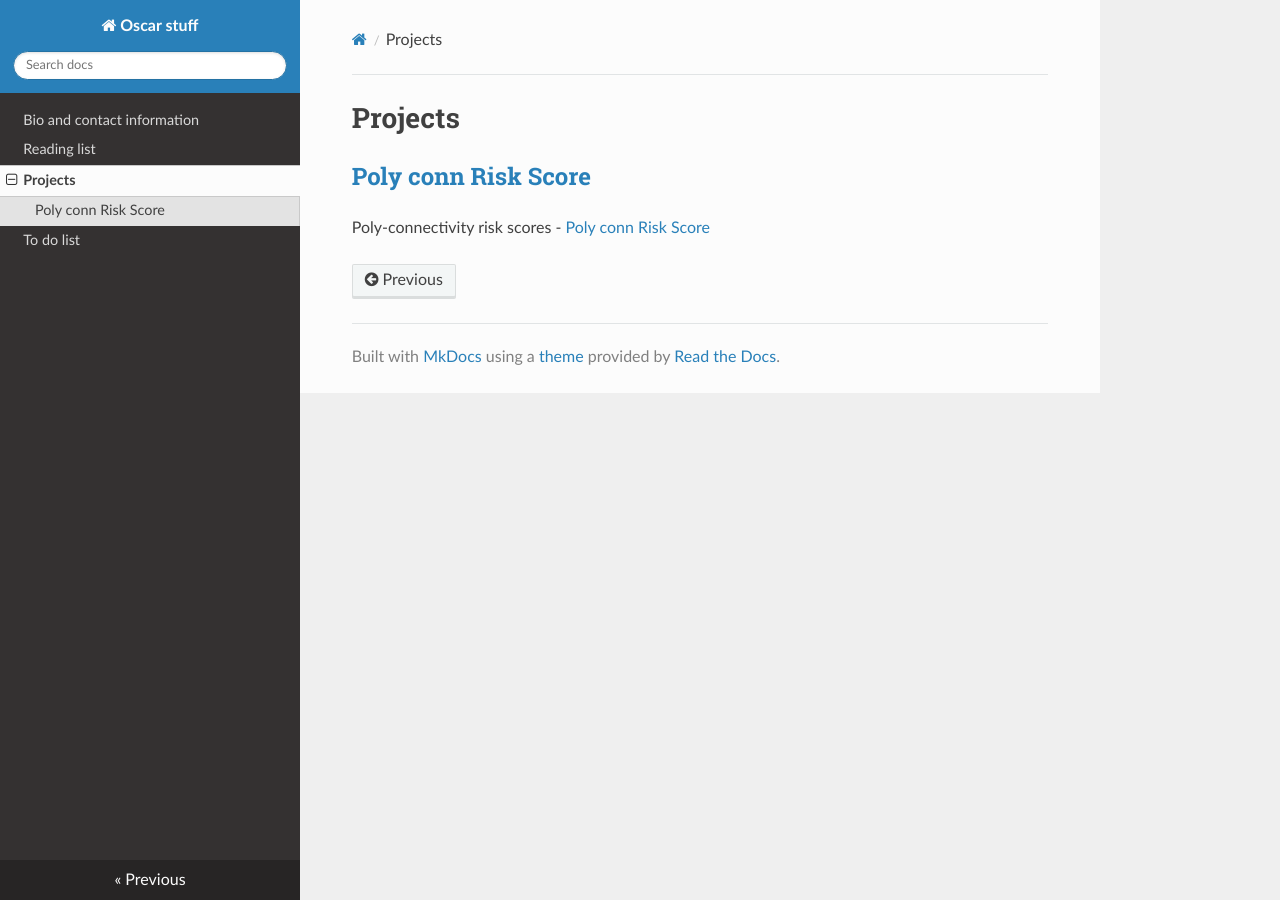
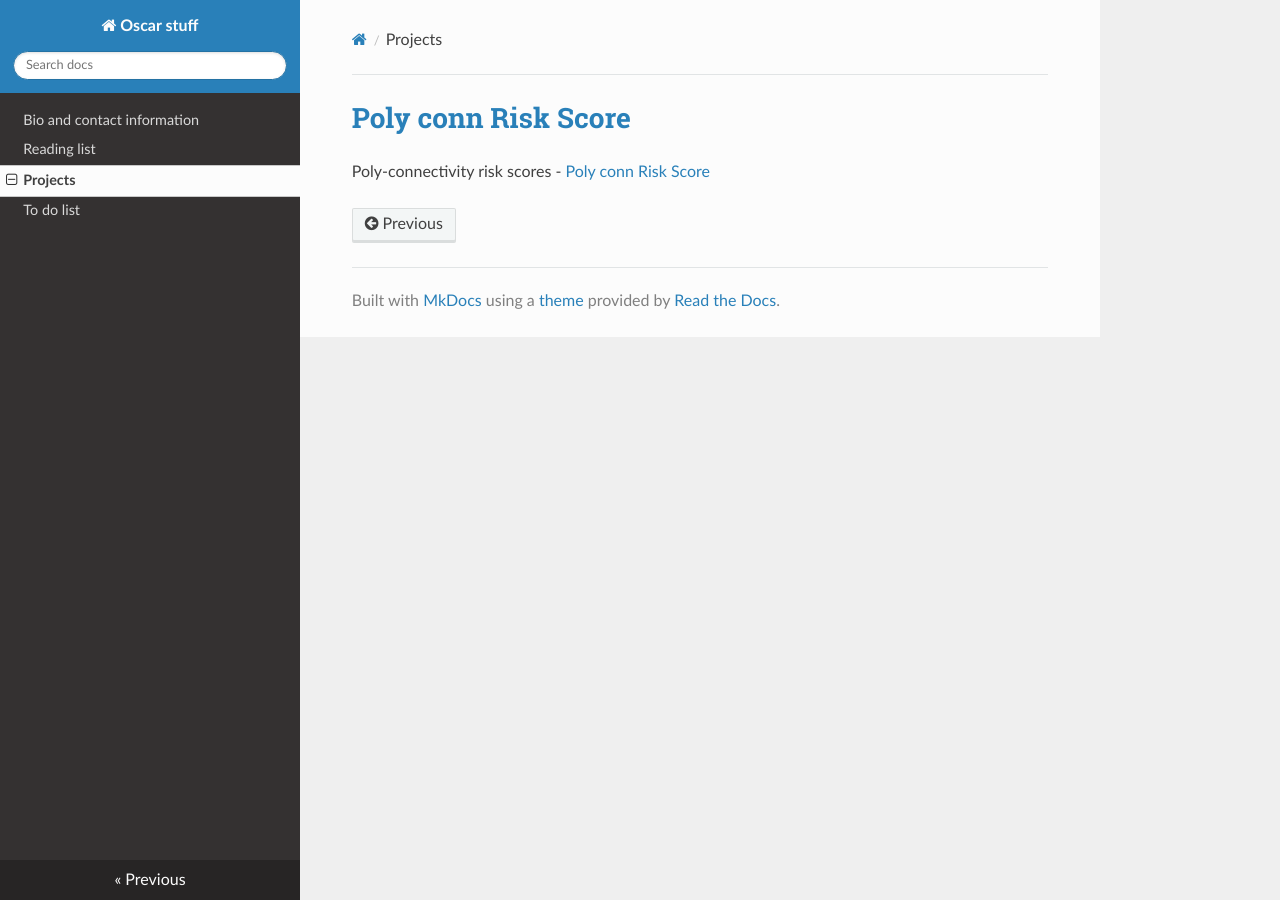
Before and after one commit to omiranda/OscarStuff, an MkDocs documentation site: the page built from docs/OscarProjectsList.md, in a window 1280 px wide. Built offline with MkDocs 1.6.1, drawn with Linux system fonts in a browser that asks for light colours; nearby versions of some CDN libraries; old or Windows-style settings are respelled for this version of MkDocs.

Commit message:
Update OscarProjectsList.md

```diff
--- a/docs/OscarProjectsList.md
+++ b/docs/OscarProjectsList.md
@@ -1,6 +1,4 @@
-# Projects
-
-## [Poly conn Risk Score](./Projects/PCRS/PCRS_summary.md)
+# [Poly conn Risk Score](./Projects/PCRS/PCRS_summary.md)
 
 Poly-connectivity risk scores
 - [Poly conn Risk Score](./Projects/PCRS/PCRS_summary.md)
```
